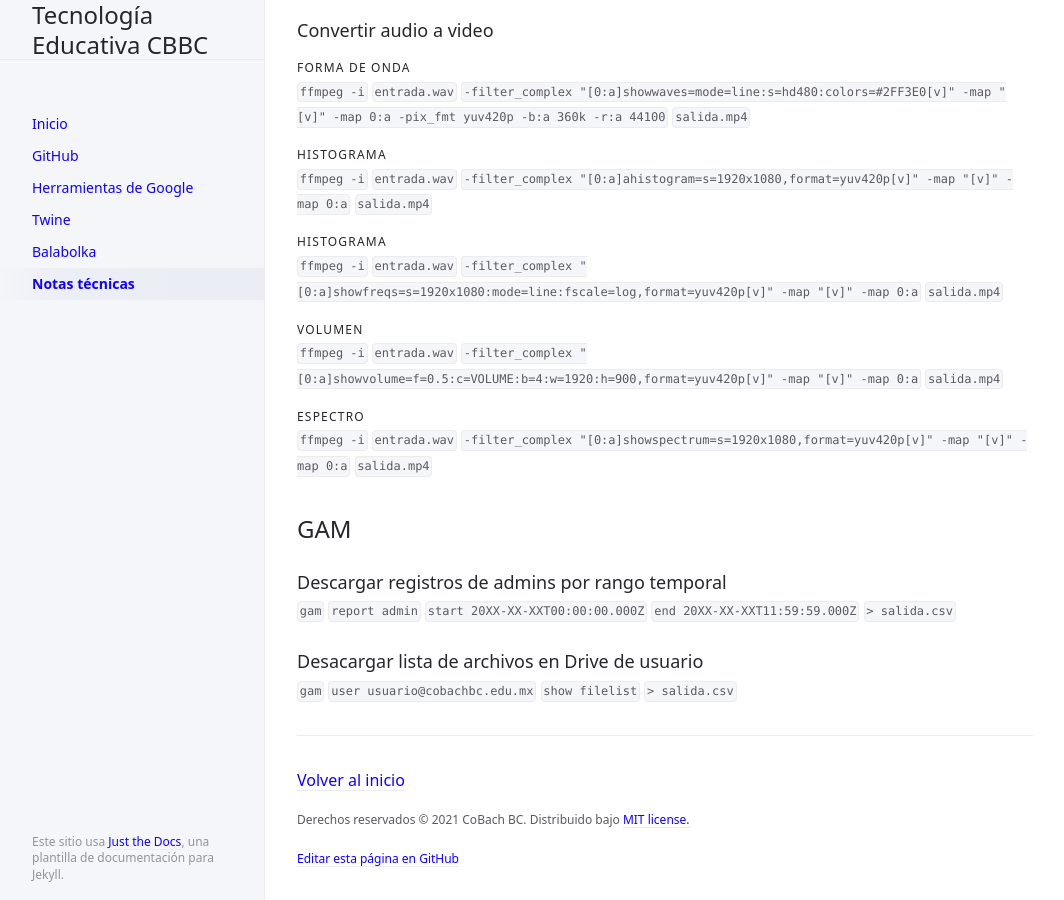
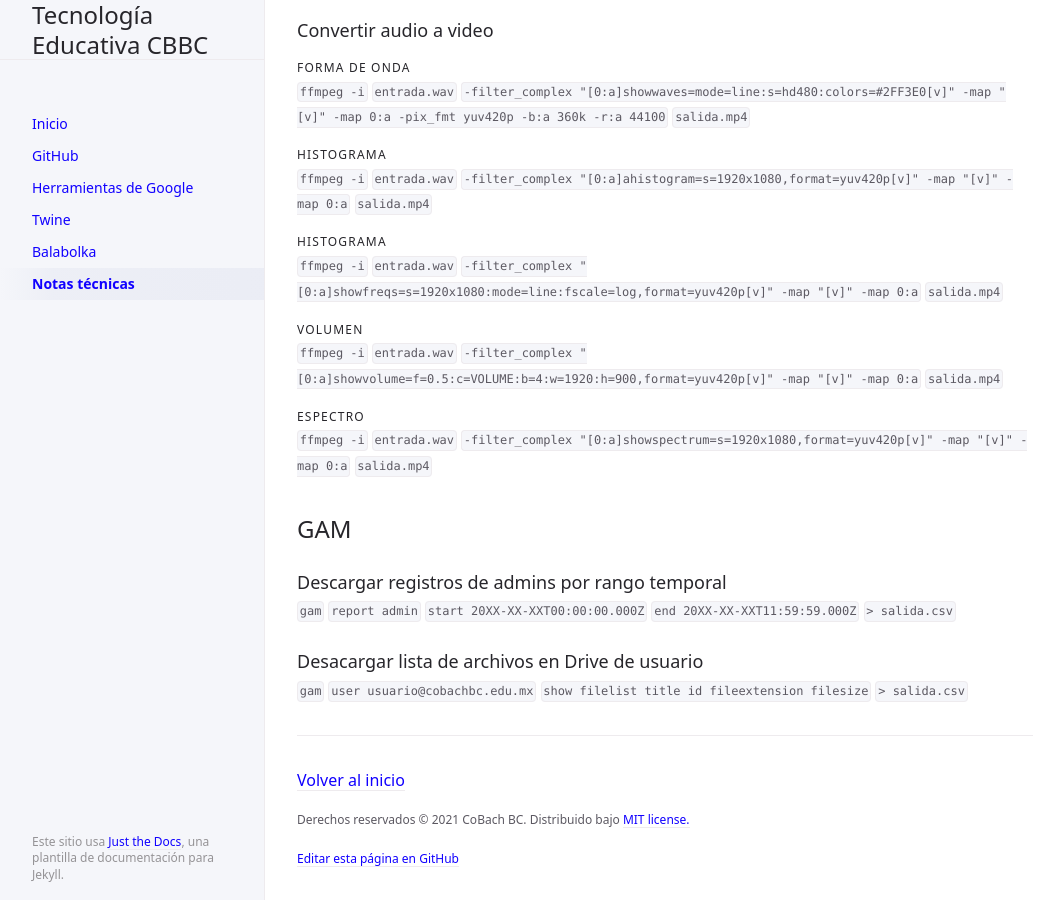
Before and after one commit to CoBachBC/demo, a Jekyll site: the page built from docs/notas.md, in a window 1280 px wide and 900 px high, scrolled down 1324 px. Shown: the whole window, without its empty margins (107-1171 px from the left). Built offline with Jekyll 4.4.1, drawn with Linux system fonts in a browser that asks for light colours.

Commit message:
Update notas.md

```diff
--- a/docs/notas.md
+++ b/docs/notas.md
@@ -73,4 +73,4 @@ Se espera que el comando de conversión genere un archivo de audio y sus respect
 
 ### Desacargar lista de archivos en Drive de usuario
 
-`gam` `user usuario@cobachbc.edu.mx` `show filelist` `> salida.csv`
+`gam` `user usuario@cobachbc.edu.mx` `show filelist title id fileextension filesize` `> salida.csv`
```
